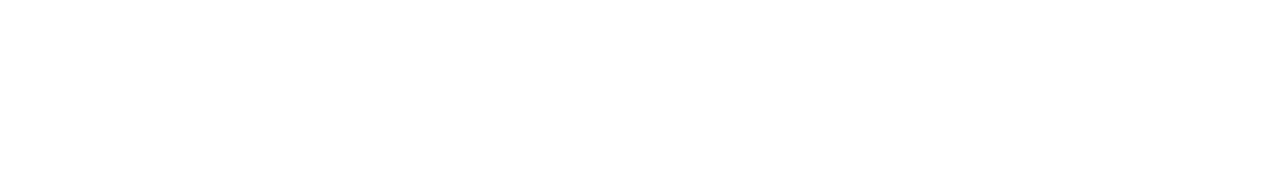
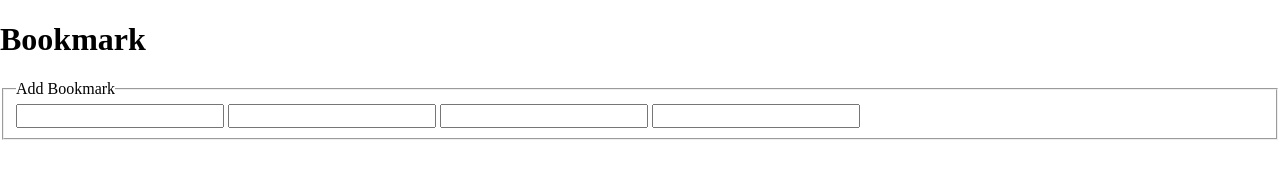
Before and after one commit to thinkful-ei19/bookmark2.0-julie, a website: page index.html in a window 1280 px wide. Drawn offline with nearby package versions, Linux system fonts and the light colour scheme.

Commit message:
html form

```diff
--- a/index.css
+++ b/index.css
@@ -0,0 +1,3 @@
+* {
+    box-sizing: border-box;
+  }
--- a/index.html
+++ b/index.html
@@ -4,9 +4,25 @@
     <meta charset="UTF-8">
     <meta name="viewport" content="width=device-width, initial-scale=1.0">
     <meta http-equiv="X-UA-Compatible" content="ie=edge">
-    <title>Document</title>
+    <title>Bookmark 2.0</title>
+    <link rel="stylesheet" href="https://cdnjs.cloudflare.com/ajax/libs/normalize/4.2.0/normalize.min.css">
+    <link rel="stylesheet" href="index.css">
 </head>
 <body>
-
+    <section class = "container">
+        <header>
+            <h1>Bookmark</h1>
+        </header>
+    </section>
+        <form id ="bookmark-form">
+            <fieldset>
+                <legend>Add Bookmark</legend>
+                    <input type="text" aria-label="title" name="title">
+                    <input type="text" aria-label="url" name="url">
+                    <input type="text" aria-label="description" name="description">
+                    <input type="text" aria-label="rating" name="rating">
+            </fieldset>
+        </form>
 </body>
+    <script type="text/javascript" src="scripts/index.js"></script>
 </html>
```
Also changed, not shown: package.json (added, +19 -0 lines), 1 other file.
